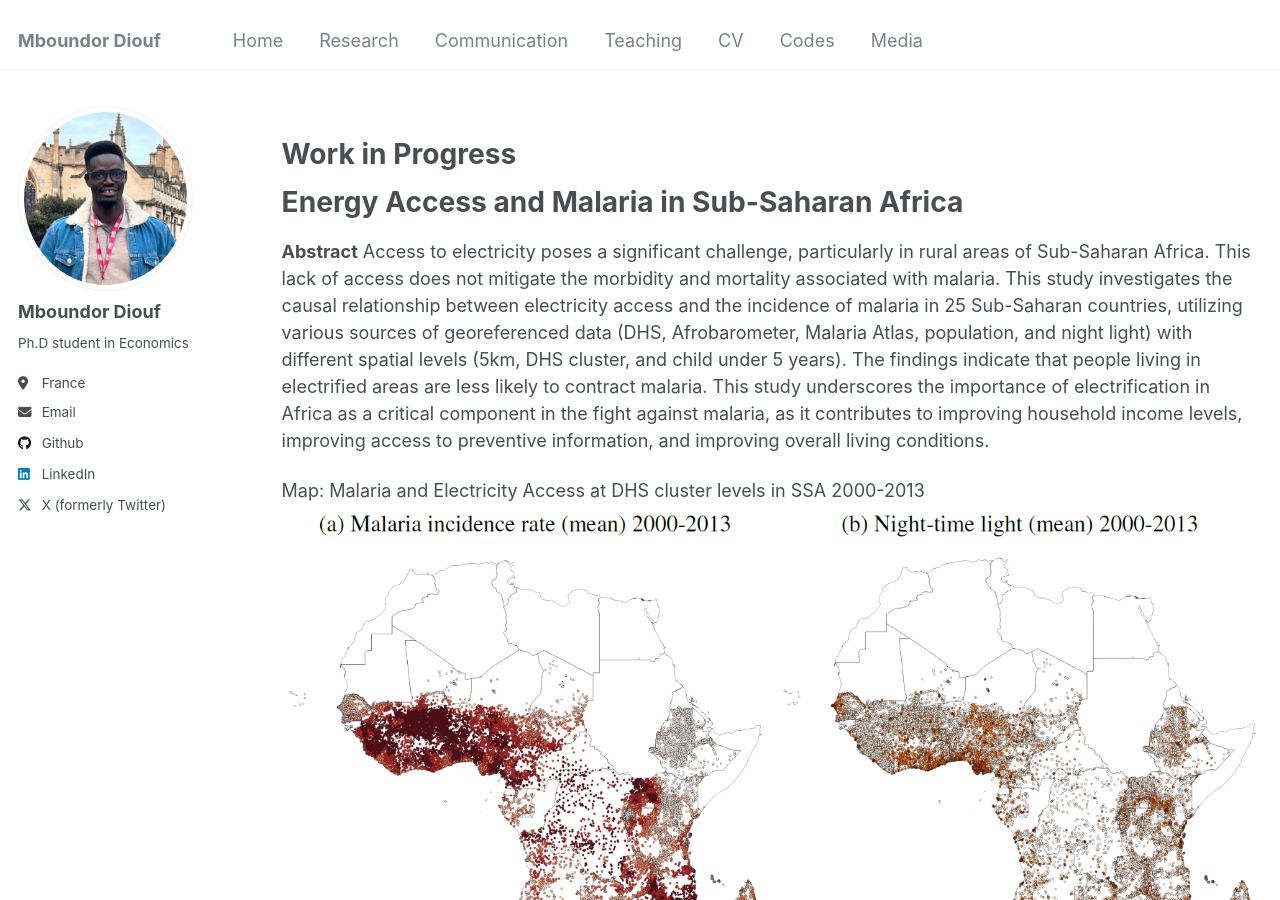
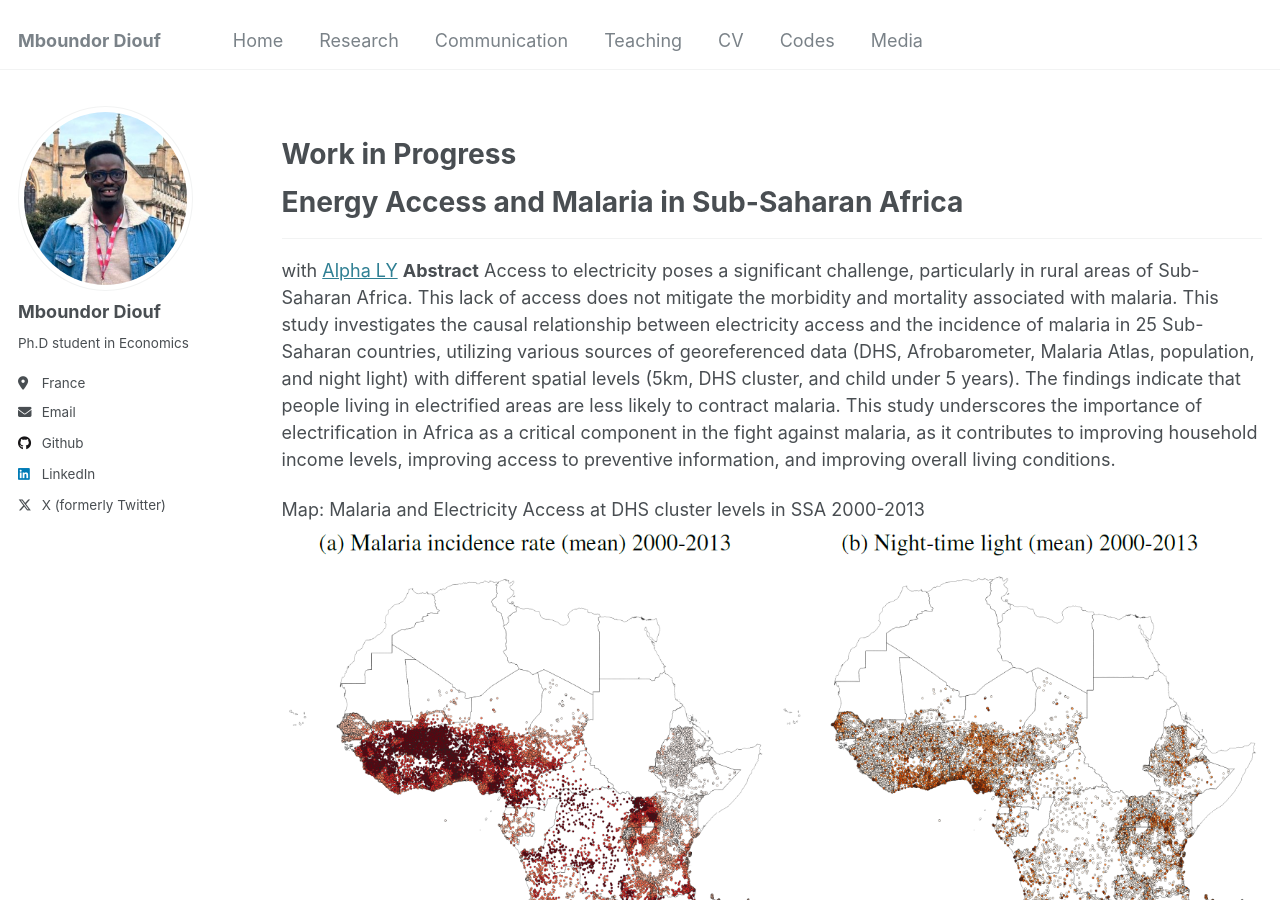
Before and after one commit to mboundordiouf/mboundordiouf.github.io, a Jekyll site: the page built from _pages/publications.md, in a window 1280 px wide and 900 px high, scrolled down 5155 px. Built offline with Jekyll 4.4.1, drawn with Linux system fonts in a browser that asks for light colours.

Commit message:
Update publications.md

```diff
--- a/_pages/publications.md
+++ b/_pages/publications.md
@@ -39,7 +39,8 @@ The global energy transition is crucial but presents social and political challe
 
 # Work in Progress
 # Energy Access and Malaria in Sub-Saharan Africa
-
+------
+with [Alpha LY](https://sites.google.com/view/alphaly/)
 **Abstract**
 Access to electricity poses a significant challenge, particularly in rural areas of Sub-Saharan Africa. This lack of access does not mitigate the morbidity and mortality associated with malaria. This study investigates the causal relationship between electricity access and the incidence of malaria in 25 Sub-Saharan countries, utilizing various sources of georeferenced data (DHS, Afrobarometer, Malaria Atlas, population, and night light) with different spatial levels (5km, DHS cluster, and child under 5 years). The findings indicate that people living in electrified areas are less likely to contract malaria. This study underscores the importance of electrification in Africa as a critical component in the fight against malaria, as it contributes to improving household income levels, improving access to preventive information, and improving overall living conditions.
 
```
